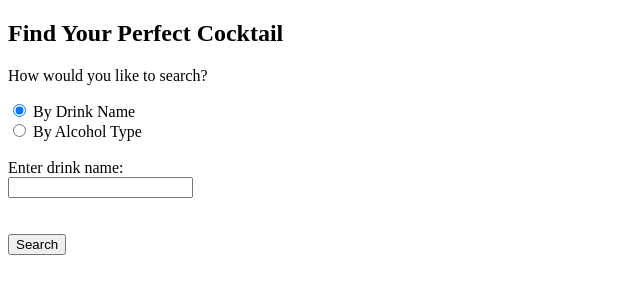
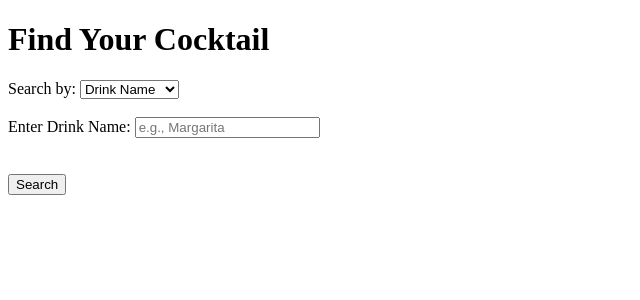
Before and after one commit to Kimia232/OIM3640-Final-Project, a Flask app: template templates/choices.html in a window 1280 px wide. Shown: the top 300 px of the page, without its empty margins (0-640 px from the left). Run offline with Flask 3, Linux system fonts and the light colour scheme; the template is opened without the code that fills it, so the values that code supplies are empty.

Commit message:
working!

```diff
--- a/cocktail_backend.py
+++ b/cocktail_backend.py
@@ -4,53 +4,81 @@ import requests
 
 app = Flask(__name__)
 
-RELIABLE_ALCOHOLS = [
-    "Vodka", "Light Rum", "Dark Rum", "Gin", "Tequila",
-    "Whiskey", "Brandy", "Amaretto", "Triple Sec", "Baileys Irish Cream",
-    "Scotch", "Cognac", "Kahlua", "Campari"
-]
+# Fetch the real list of ingredients from CocktailDB API
+def get_ingredients():
+    url = "https://www.thecocktaildb.com/api/json/v1/1/list.php?i=list"
+    response = requests.get(url)
+    ingredients = []
+    if response.status_code == 200:
+        data = response.json()
+        if isinstance(data.get('drinks'), list):
+            ingredients = [item['strIngredient1'] for item in data['drinks']]
+    return ingredients
 
+# Calculate age
 def calculate_age(birthdate_str):
     birthdate = datetime.strptime(birthdate_str, "%Y-%m-%d")
     today = datetime.today()
     return today.year - birthdate.year - ((today.month, today.day) < (birthdate.month, birthdate.day))
 
+# Homepage
 @app.route('/', methods=['GET', 'POST'])
 def index():
     if request.method == 'POST':
         birthdate = request.form['birthdate']
         if calculate_age(birthdate) >= 21:
-            return render_template('choices.html', alcohols=RELIABLE_ALCOHOLS)
-        return "Sorry, you must be 21 or older to use this app."
+            ingredients = get_ingredients()
+            return render_template('choices.html', ingredients=ingredients)
+        else:
+            return "Sorry, you must be 21 or older to use this app."
     return render_template('index.html')
 
+# Search
 @app.route('/search', methods=['POST'])
 def search():
-    search_type = request.form['search_type']
-    query = " ".join(word.capitalize() for word in request.form['query'].strip().split())
+    search_type = request.form.get('search_type')
 
-    url = f"https://www.thecocktaildb.com/api/json/v1/1/{'search.php?s=' if search_type == 'name' else 'filter.php?i='}{query}"
-    response = requests.get(url)
+    if search_type == 'name':
+        query = request.form.get('query_name', '').strip()
+    else:
+        query = request.form.get('query_alcohol', '').strip()
 
-    if response.status_code != 200:
-        return "Failed to fetch cocktails."
-
-    data = response.json()
+    base_url = "https://www.thecocktaildb.com/api/json/v1/1/"
     drinks = []
 
-    if data.get('drinks'):
-        if search_type == 'alcohol':
-            for item in data['drinks']:
-                drink_id = item.get('idDrink')
-                detail = requests.get(f"https://www.thecocktaildb.com/api/json/v1/1/lookup.php?i={drink_id}").json()
-                if detail.get('drinks'):
-                    drinks.append(detail['drinks'][0])
-        else:
-            drinks = data['drinks']
+    if search_type == 'name':
+        query = " ".join(word.capitalize() for word in query.split())
+        url = base_url + f"search.php?s={query}"
+        print(f"Searching by drink name: {url}")
+        response = requests.get(url)
 
-    # Only show drinks with names and instructions
+        if response.status_code == 200:
+            data = response.json()
+            if isinstance(data.get('drinks'), list):
+                drinks = [drink for drink in data['drinks'] if drink.get('strDrink') and drink.get('strInstructions')]
+
+    elif search_type == 'alcohol':
+        url = base_url + f"filter.php?i={query}"
+        print(f"Searching by alcohol: {url}")
+        response = requests.get(url)
+
+        if response.status_code == 200:
+            data = response.json()
+            if isinstance(data.get('drinks'), list):
+                for item in data['drinks']:
+                    if isinstance(item, dict):
+                        drink_id = item.get('idDrink')
+                        if drink_id:
+                            lookup_url = base_url + f"lookup.php?i={drink_id}"
+                            lookup_response = requests.get(lookup_url)
+                            if lookup_response.status_code == 200:
+                                lookup_data = lookup_response.json()
+                                if isinstance(lookup_data.get('drinks'), list):
+                                    drinks.append(lookup_data['drinks'][0])
+
     drinks = [drink for drink in drinks if drink.get('strDrink') and drink.get('strInstructions')]
 
+    print(f"Total drinks found: {len(drinks)}")
     return render_template('result.html', drinks=drinks)
 
 if __name__ == '__main__':
--- a/templates/choices.html
+++ b/templates/choices.html
@@ -2,48 +2,50 @@
 <html lang="en">
 <head>
     <meta charset="UTF-8">
-    <title>Find Your Perfect Cocktail</title>
+    <title>Find Your Cocktail</title>
     <script>
-        function toggleDropdowns() {
-            var nameDropdown = document.getElementById("name-options");
-            var alcoholDropdown = document.getElementById("alcohol-options");
-            var selected = document.querySelector('input[name="search_type"]:checked').value;
-
-            nameDropdown.style.display = (selected === 'name') ? 'block' : 'none';
-            alcoholDropdown.style.display = (selected === 'alcohol') ? 'block' : 'none';
+        function toggleInputs() {
+            var searchType = document.getElementById('search_type').value;
+            if (searchType === 'name') {
+                document.getElementById('drink_name_input').style.display = 'block';
+                document.getElementById('alcohol_dropdown_input').style.display = 'none';
+            } else {
+                document.getElementById('drink_name_input').style.display = 'none';
+                document.getElementById('alcohol_dropdown_input').style.display = 'block';
+            }
         }
-        window.onload = toggleDropdowns;
+        window.onload = toggleInputs;
     </script>
 </head>
 <body>
-    <h2>Find Your Perfect Cocktail</h2>
-    <form method="POST" action="/search">
-        <p>How would you like to search?</p>
+    <h1>Find Your Cocktail</h1>
 
-        <input type="radio" id="name" name="search_type" value="name" checked onclick="toggleDropdowns()">
-        <label for="name">By Drink Name</label><br>
+    <form action="/search" method="post">
+        <label for="search_type">Search by:</label>
+        <select name="search_type" id="search_type" onchange="toggleInputs()">
+            <option value="name">Drink Name</option>
+            <option value="alcohol">Alcohol Type</option>
+        </select>
 
-        <input type="radio" id="alcohol" name="search_type" value="alcohol" onclick="toggleDropdowns()">
-        <label for="alcohol">By Alcohol Type</label><br><br>
+        <br><br>
 
-        <!-- Dropdown for drink name -->
-        <div id="name-options">
-            <label for="query">Enter drink name:</label><br>
-            <input type="text" name="query">
+        <div id="drink_name_input">
+            <label for="query_name">Enter Drink Name:</label>
+            <input type="text" name="query_name" placeholder="e.g., Margarita">
         </div>
 
-        <!-- Dropdown for alcohol type -->
-        <div id="alcohol-options" style="display:none;">
-            <label for="query">Choose an alcohol:</label><br>
-            <select name="query">
-                {% for alcohol in alcohols %}
-                    <option value="{{ alcohol }}">{{ alcohol }}</option>
+        <div id="alcohol_dropdown_input" style="display:none;">
+            <label for="query_alcohol">Select Alcohol:</label>
+            <select name="query_alcohol">
+                {% for ingredient in ingredients %}
+                    <option value="{{ ingredient }}">{{ ingredient }}</option>
                 {% endfor %}
             </select>
         </div>
 
         <br><br>
-        <button type="submit">Search</button>
+
+        <input type="submit" value="Search">
     </form>
 </body>
 </html>
```
